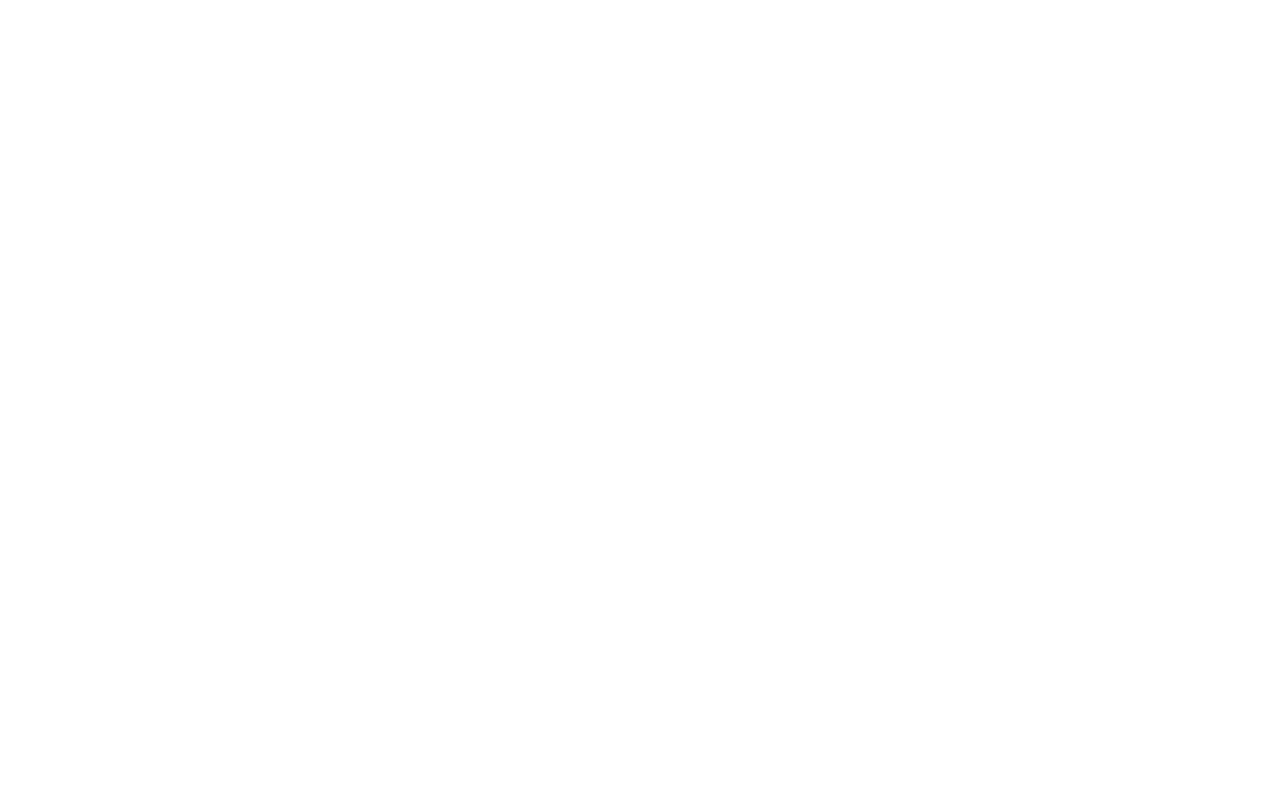
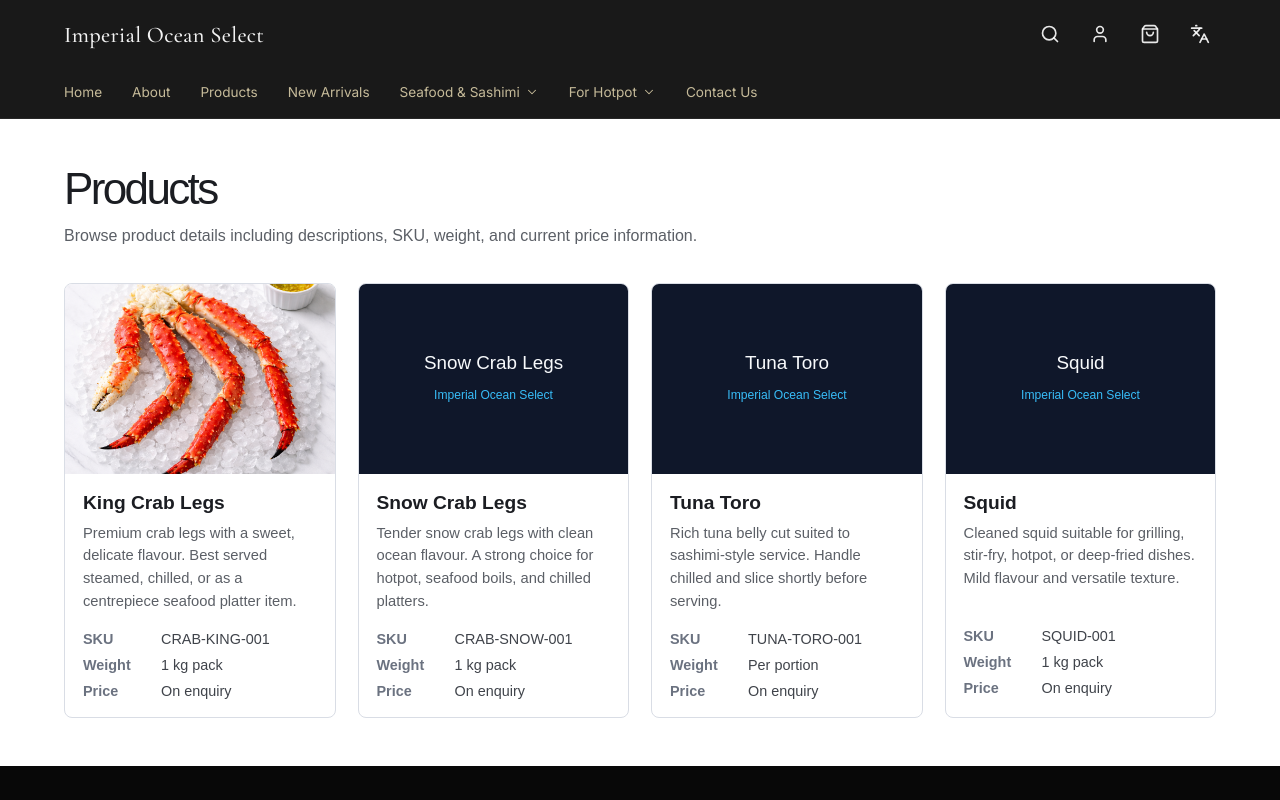
Before and after one commit to darren-gzdeng/imperial-site, a React (Vite) app in the folder imperial-site/: page /imperial-site/products in a window 1280 px wide. Before the commit this address had no page. Shown: the top 800 px of the page. Built offline with nearby package versions, Linux system fonts and the light colour scheme.

Commit message:
Cart and products
Add when user is not logged in, the cart page tells the user to login first.

Working on displaying products info

```diff
--- a/imperial-site/src/App.jsx
+++ b/imperial-site/src/App.jsx
@@ -4,6 +4,7 @@ import MainLayout from "./layouts/MainLayout";
 import Home from "./pages/Home";
 import About from "./pages/About";
 import Contact from "./pages/Contact";
+import Products from "./pages/Products";
 import NewArrivals from "./pages/NewArrivals";
 import Seafood from "./pages/Seafood";
 import Hotpot from "./pages/Hotpot";
@@ -26,6 +27,7 @@ export default function App() {
         <Route index element={<Home />} />
         <Route path="about" element={<About />} />
         <Route path="contact" element={<Contact />} />
+        <Route path="products" element={<Products />} />
         <Route path="new-arrivals" element={<NewArrivals />} />
         <Route path="seafood" element={<Seafood />} />
         <Route path="hotpot" element={<Hotpot />} />
--- a/imperial-site/src/components/Header.jsx
+++ b/imperial-site/src/components/Header.jsx
@@ -5,6 +5,7 @@ import { Search, User, ShoppingBag, Languages, ChevronDown } from "lucide-react"
 const navItems = [
   { label: "Home", path: "/" },
   { label: "About", path: "/about" },
+  { label: "Products", path: "/products" },
   { label: "New Arrivals", path: "/new-arrivals" },
   { label: "Seafood & Sashimi", path: "/seafood", hasDropdown: true },
   { label: "For Hotpot", path: "/hotpot", hasDropdown: true },
--- a/imperial-site/src/pages/Cart.jsx
+++ b/imperial-site/src/pages/Cart.jsx
@@ -1,3 +1,4 @@
+import { useEffect, useState } from "react";
 import { Link } from "react-router";
 
 const styles = {
@@ -93,6 +94,12 @@ const styles = {
 };
 
 export default function Cart() {
+  const [isLoggedIn, setIsLoggedIn] = useState(false);
+
+  useEffect(() => {
+    setIsLoggedIn(!!localStorage.getItem("token"));
+  }, []);
+
   return (
     <div style={styles.page}>
       <section style={styles.emptyState}>
@@ -102,19 +109,21 @@ export default function Cart() {
           Continue shopping
         </Link>
 
+        {!isLoggedIn && (
           <div style={styles.accountBlock}>
             <h2 style={styles.accountTitle}>Have an account?</h2>
             <p style={styles.accountText}>
               <Link to="/login" style={styles.inlineLink}>Log in</Link> to check out faster.
             </p>
           </div>
+        )}
       </section>
 
       <section style={styles.notes}>
         <h2 style={styles.noteHeading}>Please Note:</h2>
 
         <p style={styles.noteText}>
-          <Link to="/login" style={styles.inlineLink}>Login</Link> to find your Imperial account details in your account page.
+          <Link to="/login" style={styles.inlineLink}>Login</Link> to find your Celeplate Pass credit balance in your account page.
         </p>
 
         <h2 style={styles.deliveryHeading}>Mainland UK Deliver Fee:</h2>
--- /dev/null
+++ b/imperial-site/src/pages/Products.jsx
@@ -0,0 +1,153 @@
+const products = [
+  {
+    id: 1,
+    name: "King Crab Legs",
+    description: "Premium crab legs with a sweet, delicate flavour. Best served steamed, chilled, or as a centrepiece seafood platter item.",
+    sku: "CRAB-KING-001",
+    weight: "1 kg pack",
+    unit_price: "On enquiry",
+    image: "images/king_crab.png",
+  },
+  {
+    id: 2,
+    name: "Snow Crab Legs",
+    description: "Tender snow crab legs with clean ocean flavour. A strong choice for hotpot, seafood boils, and chilled platters.",
+    sku: "CRAB-SNOW-001",
+    weight: "1 kg pack",
+    unit_price: "On enquiry",
+    image: "images/snow-crab.svg",
+  },
+  {
+    id: 3,
+    name: "Tuna Toro",
+    description: "Rich tuna belly cut suited to sashimi-style service. Handle chilled and slice shortly before serving.",
+    sku: "TUNA-TORO-001",
+    weight: "Per portion",
+    unit_price: "On enquiry",
+    image: "images/tuna-toro.svg",
+  },
+  {
+    id: 4,
+    name: "Squid",
+    description: "Cleaned squid suitable for grilling, stir-fry, hotpot, or deep-fried dishes. Mild flavour and versatile texture.",
+    sku: "SQUID-001",
+    weight: "1 kg pack",
+    unit_price: "On enquiry",
+    image: "images/squid.svg",
+  },
+];
+
+const styles = {
+  page: {
+    color: "#1b1d22",
+  },
+  header: {
+    maxWidth: "760px",
+    marginBottom: "34px",
+  },
+  title: {
+    margin: "0 0 12px",
+    fontSize: "2.75rem",
+    fontWeight: 400,
+    lineHeight: 1,
+    letterSpacing: "-0.06em",
+  },
+  intro: {
+    margin: 0,
+    color: "#5b5f66",
+    fontSize: "1rem",
+    lineHeight: 1.6,
+  },
+  grid: {
+    display: "grid",
+    gridTemplateColumns: "repeat(auto-fit, minmax(240px, 1fr))",
+    gap: "22px",
+  },
+  card: {
+    border: "1px solid #d9dde5",
+    borderRadius: "8px",
+    overflow: "hidden",
+    background: "#ffffff",
+  },
+  imageWrap: {
+    height: "190px",
+    background: "#f5f6f8",
+  },
+  image: {
+    display: "block",
+    width: "100%",
+    height: "100%",
+    objectFit: "cover",
+  },
+  content: {
+    padding: "18px",
+  },
+  productName: {
+    margin: "0 0 8px",
+    fontSize: "1.2rem",
+    fontWeight: 600,
+  },
+  description: {
+    minHeight: "88px",
+    margin: "0 0 18px",
+    color: "#5b5f66",
+    fontSize: "0.92rem",
+    lineHeight: 1.55,
+  },
+  facts: {
+    display: "grid",
+    gap: "10px",
+    margin: 0,
+    padding: 0,
+    listStyle: "none",
+    color: "#3f434a",
+    fontSize: "0.9rem",
+  },
+  factLabel: {
+    display: "inline-block",
+    minWidth: "78px",
+    color: "#6b7280",
+    fontWeight: 600,
+  },
+};
+
+export default function Products() {
+  return (
+    <section style={styles.page}>
+      <div style={styles.header}>
+        <h1 style={styles.title}>Products</h1>
+        <p style={styles.intro}>
+          Browse product details including descriptions, SKU, weight, and current price information.
+        </p>
+      </div>
+
+      <div style={styles.grid}>
+        {products.map((product) => (
+          <article key={product.id} style={styles.card}>
+            <div style={styles.imageWrap}>
+              <img src={product.image} alt={product.name} style={styles.image} />
+            </div>
+            <div style={styles.content}>
+              <h2 style={styles.productName}>{product.name}</h2>
+              <p style={styles.description}>{product.description}</p>
+              <ul style={styles.facts}>
+                <li>
+                  <span style={styles.factLabel}>SKU</span>
+                  {product.sku}
+                </li>
+                <li>
+                  <span style={styles.factLabel}>Weight</span>
+                  {product.weight}
+                </li>
+                <li>
+                  <span style={styles.factLabel}>Price</span>
+                  {product.unit_price}
+                </li>
+              </ul>
+            </div>
+          </article>
+        ))}
+      </div>
+    </section>
+  );
+}
```
Also changed, not shown: 1 other file (tests, documents, lock files or other folders). Lines whose indentation alone changed are shown as unchanged.
